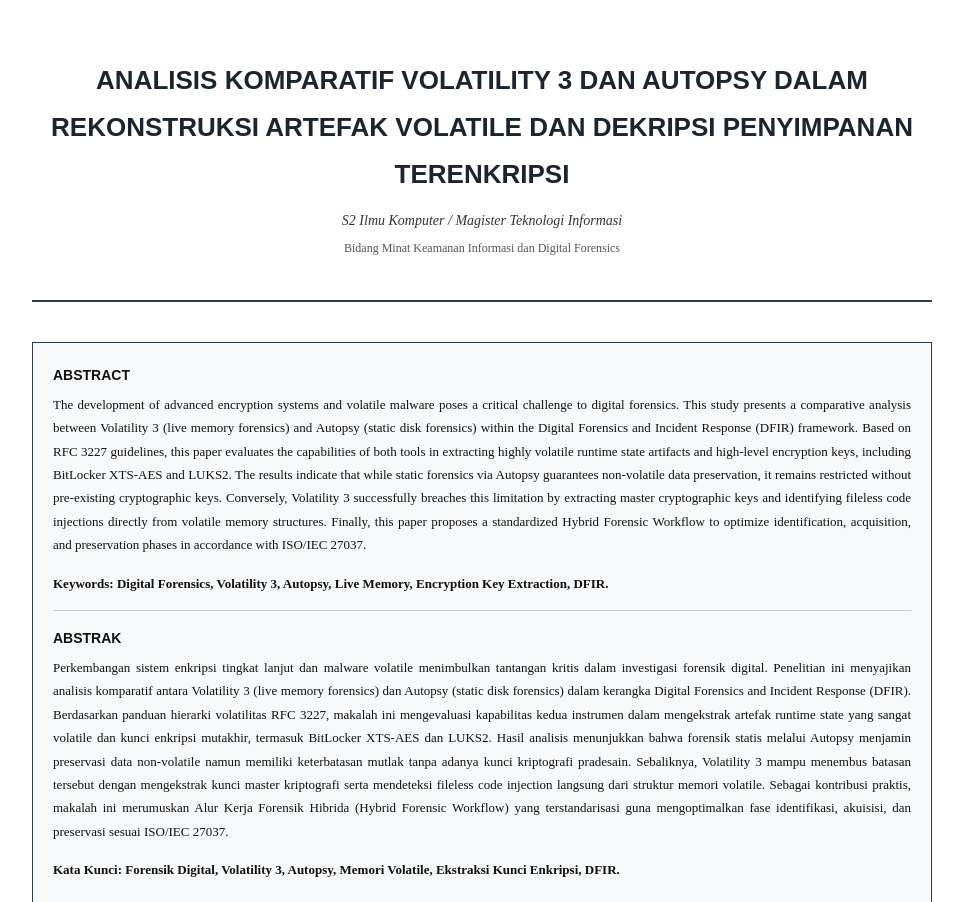
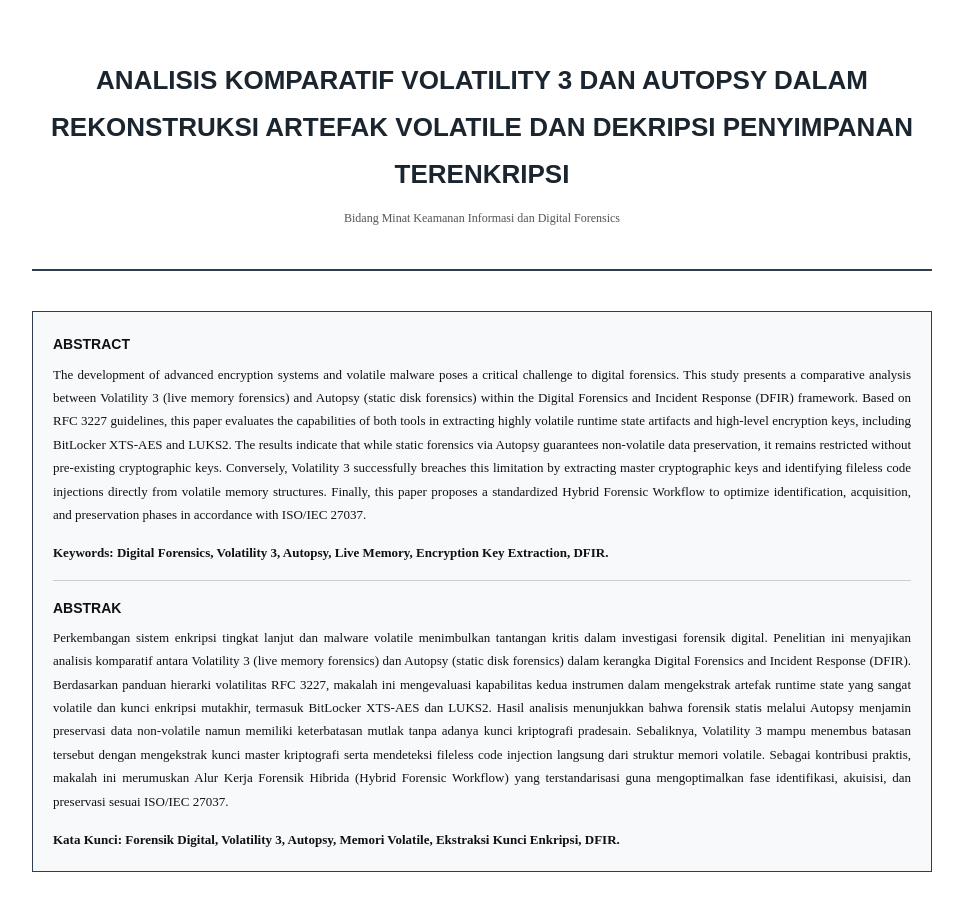
Before and after one commit to rusliraffasya/artikel-forensik, a plain HTML site: page index.html in a window 1280 px wide. Shown: the top 902 px of the page, without its empty margins (158-1121 px from the left). Drawn offline with Linux system fonts and the light colour scheme.

Commit message:
Update index.html

```diff
--- a/index.html
+++ b/index.html
@@ -175,7 +175,6 @@
 
 <div class="header-journal">
     <h1>Analisis Komparatif Volatility 3 dan Autopsy dalam Rekonstruksi Artefak Volatile dan Dekripsi Penyimpanan Terenkripsi</h1>
-    <div class="authors">S2 Ilmu Komputer / Magister Teknologi Informasi</div>
     <div class="affiliation">Bidang Minat Keamanan Informasi dan Digital Forensics</div>
 </div>
 
```
